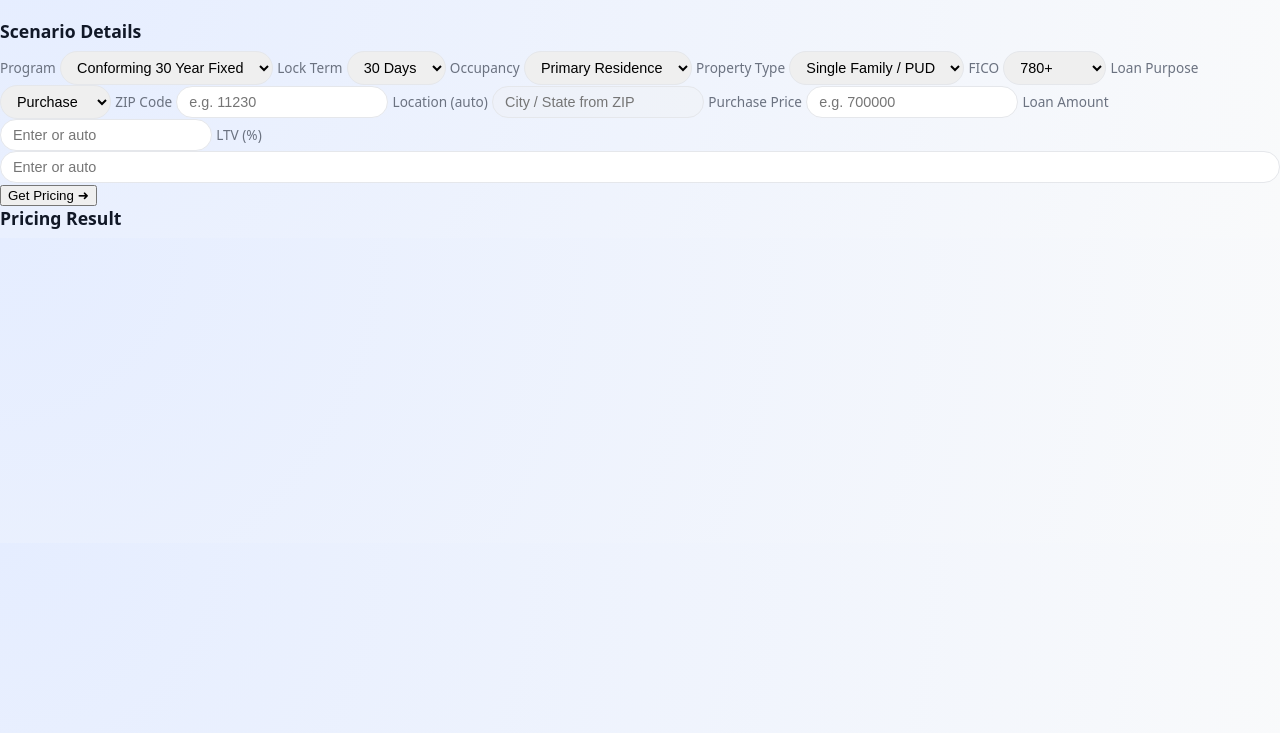
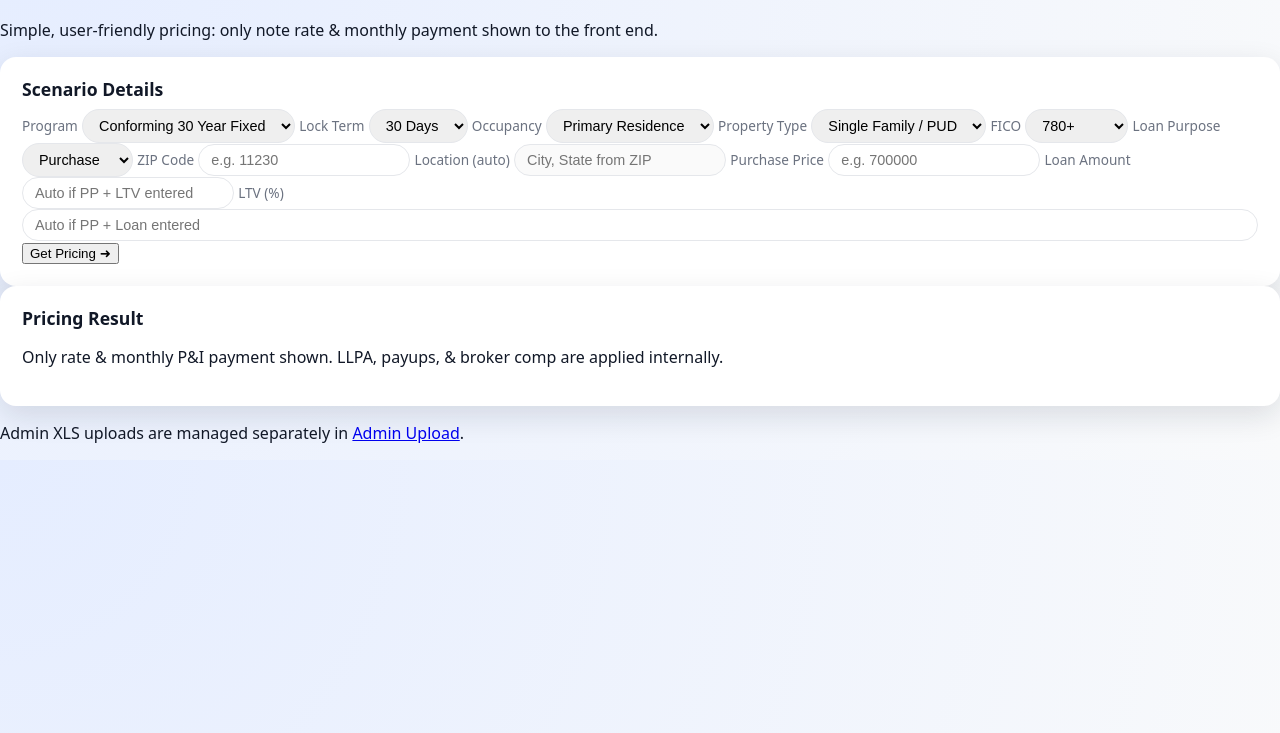
Before and after one commit to nuchy123/pricing-engine, a plain HTML site: page index.html in a window 1280 px wide. Shown: the part 67-800 px from the top of the page. Drawn offline with Linux system fonts and the light colour scheme.

Commit message:
Update index.html

```diff
--- a/index.html
+++ b/index.html
@@ -10,10 +10,11 @@
 <body>
   <div class="container">
     <h1>Mortgage Pricing Hub</h1>
+    <p class="subtitle">Simple, user-friendly pricing: only note rate & monthly payment shown to the front end.</p>
 
-    <div class="flex">
-      <!-- ================= LEFT SIDE: INPUTS ================= -->
-      <div class="panel">
+    <div class="grid">
+      <!-- ================= LEFT SIDE ================= -->
+      <section class="card">
         <h2>Scenario Details</h2>
 
         <label>Program</label>
@@ -33,7 +34,7 @@
         <select id="occ">
           <option value="primary">Primary Residence</option>
           <option value="second">Second Home</option>
-          <option value="investment">Investment</option>
+          <option value="inv">Investment</option>
         </select>
 
         <label>Property Type</label>
@@ -60,27 +61,34 @@
         <input id="zip" placeholder="e.g. 11230" />
 
         <label>Location (auto)</label>
-        <input id="locationDisplay" disabled placeholder="City / State from ZIP" />
+        <input id="locationDisplay" disabled placeholder="City, State from ZIP" />
 
         <label>Purchase Price</label>
         <input id="pp" placeholder="e.g. 700000" />
 
         <label>Loan Amount</label>
-        <input id="loan" placeholder="Enter or auto" />
+        <input id="loan" placeholder="Auto if PP + LTV entered" />
 
         <label>LTV (%)</label>
-        <input id="ltv" placeholder="Enter or auto" />
+        <input id="ltv" placeholder="Auto if PP + Loan entered" />
 
-        <button id="runPrice">Get Pricing ➜</button>
-      </div>
+        <button id="runPrice" class="btn-primary">Get Pricing ➜</button>
+      </section>
 
-      <!-- ================= RIGHT SIDE: RESULTS ================= -->
-      <div class="panel">
+      <!-- ================= RIGHT SIDE ================= -->
+      <section class="card">
         <h2>Pricing Result</h2>
-        <div id="rateBox"></div>
-        <div id="paymentBox"></div>
-      </div>
+        <p>Only rate & monthly P&I payment shown. LLPA, payups, & broker comp are applied internally.</p>
+
+        <div id="rateBox" class="result-box rate"></div>
+        <div id="paymentBox" class="result-box payment"></div>
+      </section>
     </div>
+
+    <footer>
+      <p class="admin-note">Admin XLS uploads are managed separately in <a href="admin.html">Admin Upload</a>.</p>
+    </footer>
+
   </div>
 
   <script src="pricing-engine.js"></script>
```
